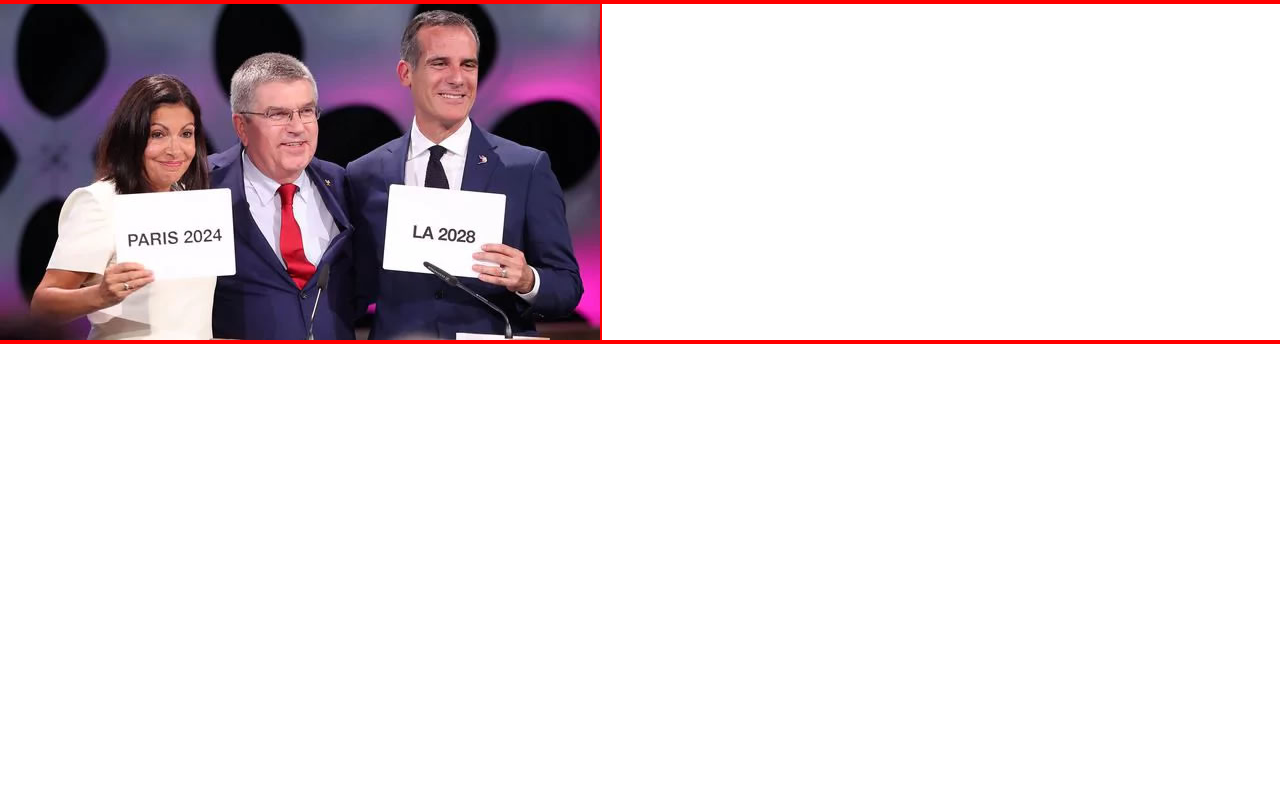
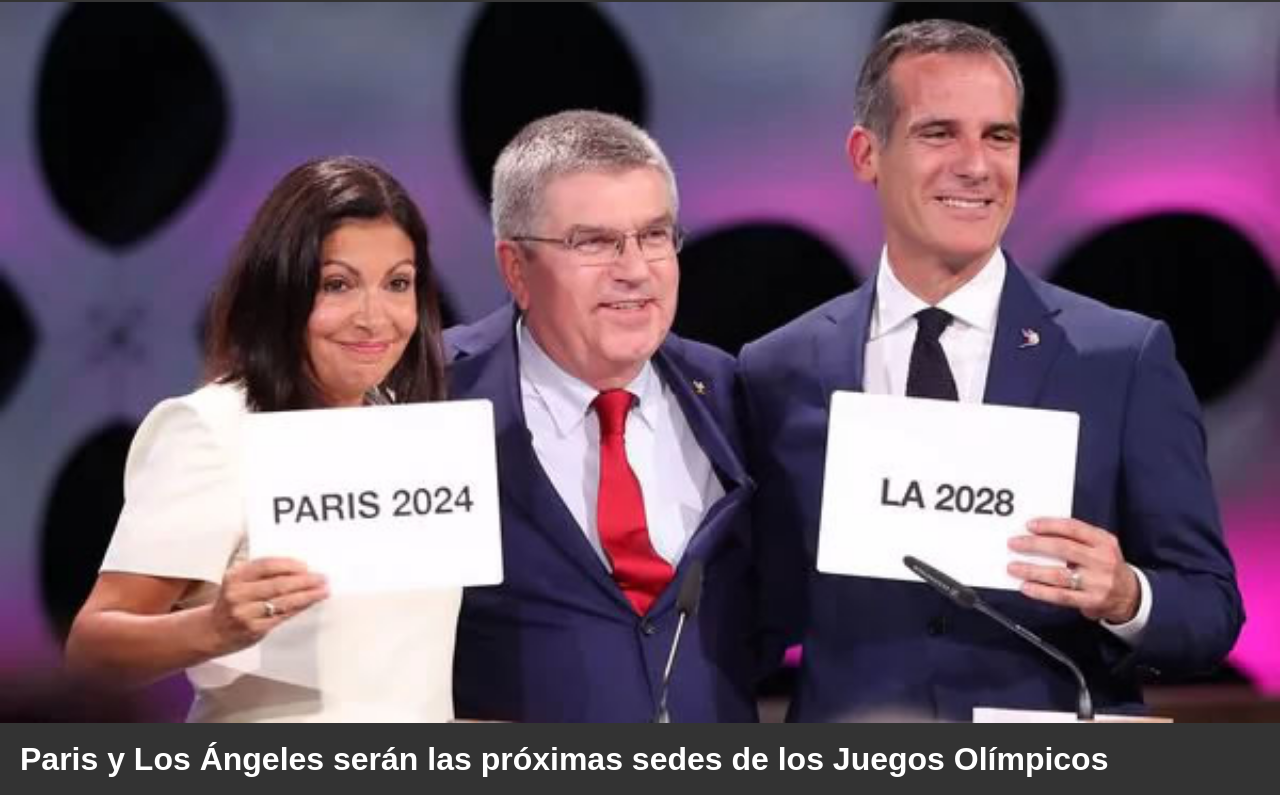
Before and after one commit to Enzo-Godoy/DpEx, a plain HTML site: page index.html in a window 1280 px wide. Shown: the part 46-841 px from the top of the page. Before the commit the page ends 800 px from the top, so only its background shows below. Drawn offline with Linux system fonts and the light colour scheme.

Commit message:
add figure setts

```diff
--- a/css/style.css
+++ b/css/style.css
@@ -7,9 +7,7 @@
 }
 
 */
-* {
-	outline: 2px red solid;
-}
+
 
 body{
 	margin: 0px;
@@ -85,3 +83,37 @@
 	width:60%;
 	float : right;
 }
+
+
+
+
+/* <-- refiere a un elemento con id="noticias-destacadas."*/
+
+#noticias-destacadas img {
+	width: 100%;
+	display: block;
+}
+
+#noticias-destacadas h2 {
+background-color: #333;
+color:#FFF;
+font-size: 32px;
+font-weight: bold;
+padding: 20px;
+
+}
+
+
+/* Siempre a referencia con ancho, vw viewport wuev,
+
+developers.google.com/speed/pagespeed
+
+
+3 < bueno
+5 <= regular
+7 > preocupante.
+10= regular
+10 > mala
+
+
+*/
--- a/index.html
+++ b/index.html
@@ -24,12 +24,33 @@
 			</ul>
 		</nav>
 	</header>
-	<section id="img">
-		<img src="img/juegos-olimpicos.jpg" >
+	<!-- Los tres elementos importantes encabezado, cuerpo y pie. Solo un main por HTML -->
+	<main>
+
+		<!-- Noticias Destecadas ..  -->
+		<section id="noticias-destacadas">
+			<!-- Hagamos uso y no abuso, cuanto más clarificado los elementos mejora la posición órganiza
+
+			Metodologias, scrum, relevamiento, actividades,preparaciom  , strema programming, código auto identificado.
+		-->
+
+			<figure>
+				<!-- Recursos multimedia -->
+				<img src="img/juegos-olimpicos.jpg">
+				<figcaption><h2>Paris y Los Ángeles serán las próximas sedes de los Juegos Olímpicos</h2></figcaption>
+			</figure>
+
 		</section>
 
+		<section id="ultimas-destacadas">
 
-    </div>
+		</section>
+
+		<section id="tabla-posiciones">
+
+		</section>
+	</main>
+
 	<!-- AREA DE SCRIPT -->
 	<script type="./js/main.js"></script>
 	<footer id="footer">
```
Lines whose indentation alone changed are shown as unchanged.
